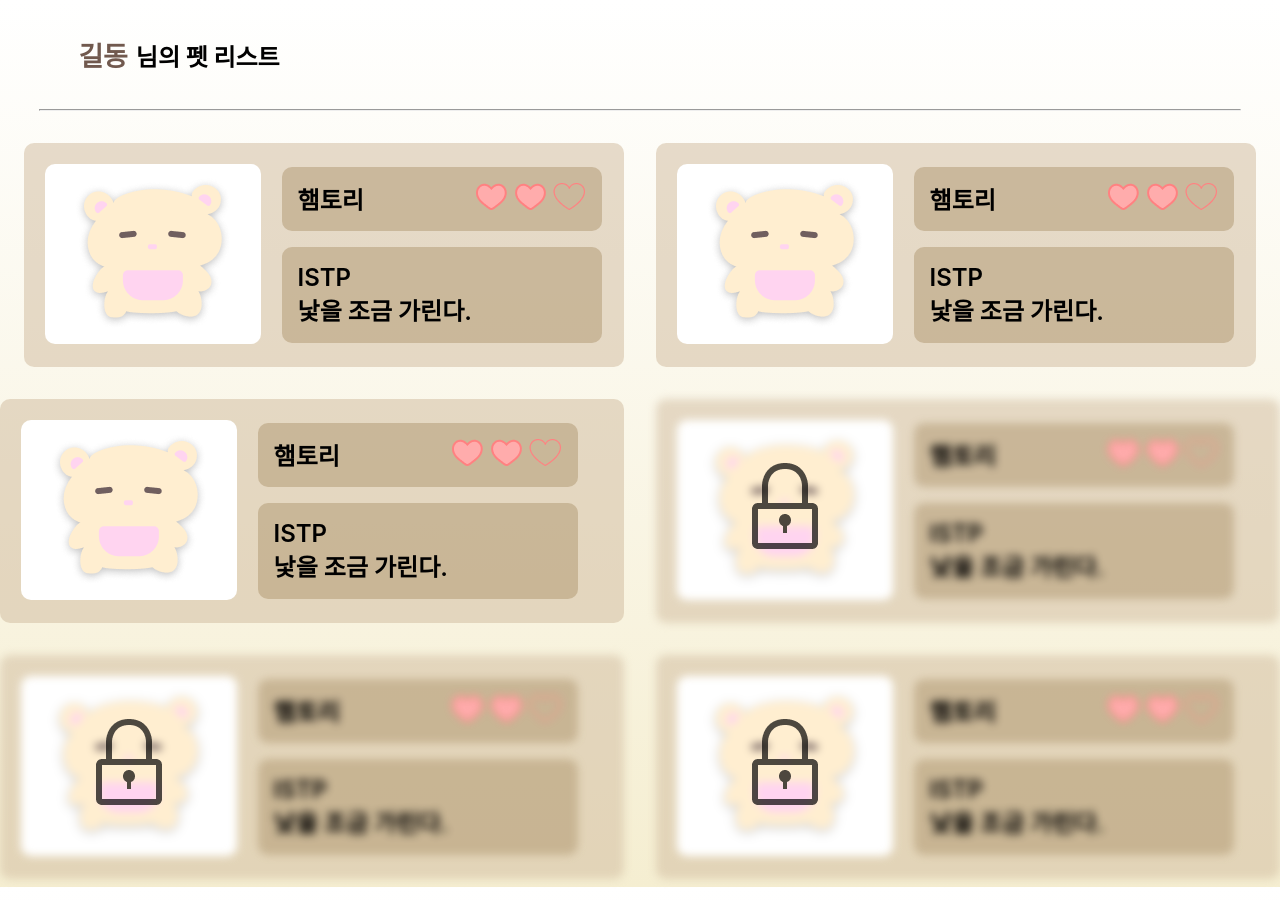
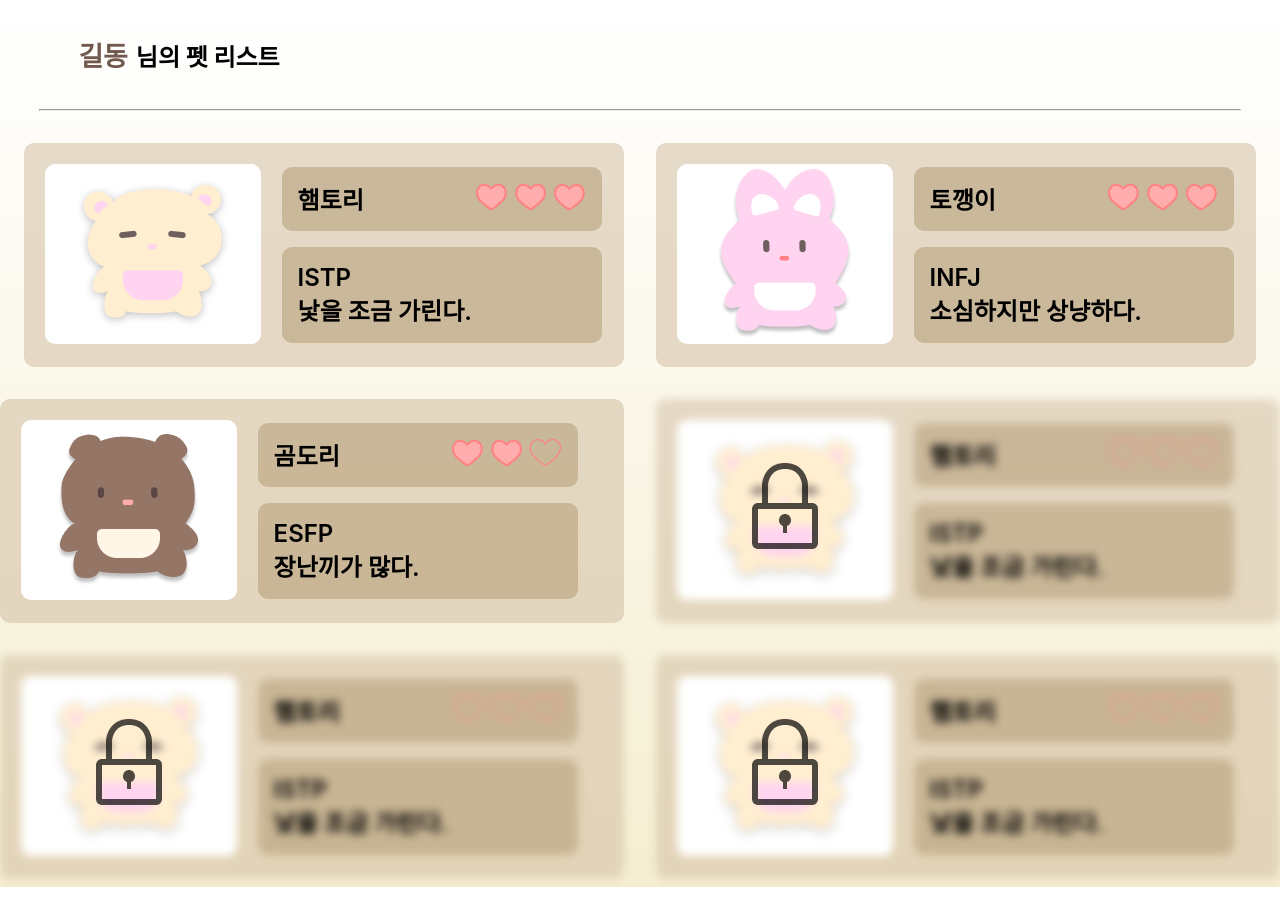
Before and after one commit to sidonge/HamNae, a FastAPI app: template templates/petslist.html in a window 1280 px wide; the page is wider, and only the part inside the window is pictured. Run offline with FastAPI, Linux system fonts and the light colour scheme; the template is opened without the code that fills it, so the values that code supplies are empty; some web fonts are replaced.

Commit message:
2차 수정완료

```diff
--- a/static/css/questslist.css
+++ /dev/null
@@ -1,4 +0,0 @@
-body{
-    background: linear-gradient(white, #F5EED1);
-    background-image: url(/static/image/해커톤-퀘스트달성도.png);
-}
--- a/templates/petslist.html
+++ b/templates/petslist.html
@@ -81,7 +81,7 @@
                 <div class="TextBox">
                     <div class="nameBox">
                         <div class="nameBoxName">햄토리</div>
-                        <p class="heartIcon"><img src="/static/image/heart (1).png" alt=""></p>
+                        <p class="heartIcon"><img src="/static/image/heartUnion.png" alt=""></p>
                     </div>
 
                     <div class="descriptionBox">
@@ -91,15 +91,15 @@
             </div>
 
             <div class="minBox">
-                <div class="charBox"><img id="hamster" src="/static/image/햄스터 (1).png" alt=""></div>
+                <div class="charBox"><img id="hamster" src="/static/image/토끼.png" alt=""></div>
                 <div class="TextBox">
                     <div class="nameBox">
-                        <div class="nameBoxName">햄토리</div>
-                        <p class="heartIcon"><img src="/static/image/heart (1).png" alt=""></p>
+                        <div class="nameBoxName">토깽이</div>
+                        <p class="heartIcon"><img src="/static/image/heartUnion.png" alt=""></p>
                     </div>
 
                     <div class="descriptionBox">
-                        <div class="descriptionBoxText">ISTP<br>낯을 조금 가린다.</div>
+                        <div class="descriptionBoxText">INFJ<br>소심하지만 상냥하다.</div>
                     </div>
                 </div>
             </div>
@@ -109,15 +109,15 @@
             <div class="container">
                 <div class="minBox">
                     <div class="charBox">
-                        <img id="hamster" src="/static/image/햄스터 (1).png" alt=""></div>
+                        <img id="hamster" src="/static/image/곰.png" alt=""></div>
                     <div class="TextBox">
                         <div class="nameBox">
-                            <div class="nameBoxName">햄토리</div>
+                            <div class="nameBoxName">곰도리</div>
                             <p class="heartIcon"><img src="/static/image/heart (1).png" alt=""></p>
                         </div>
 
                         <div class="descriptionBox">
-                            <div class="descriptionBoxText">ISTP<br>낯을 조금 가린다.</div>
+                            <div class="descriptionBoxText">ESFP<br>장난끼가 많다.</div>
                         </div>
                     </div>
                 </div>
@@ -130,7 +130,7 @@
                     <div class="TextBox">
                         <div class="nameBox">
                             <div class="nameBoxName">햄토리</div>
-                            <p class="heartIcon"><img src="/static/image/heart (1).png" alt=""></p>
+                            <p class="heartIcon"><img src="/static/image/heartUnion2.png" alt=""></p>
                         </div>
 
                         <div class="descriptionBox">
@@ -151,7 +151,7 @@
                     <div class="TextBox">
                         <div class="nameBox">
                             <div class="nameBoxName">햄토리</div>
-                            <p class="heartIcon"><img src="/static/image/heart (1).png" alt=""></p>
+                            <p class="heartIcon"><img src="/static/image/heartUnion2.png" alt=""></p>
                         </div>
                         <div class="descriptionBox">
                             <div class="descriptionBoxText">ISTP<br>낯을 조금 가린다.</div>
@@ -168,7 +168,7 @@
                     <div class="TextBox">
                         <div class="nameBox">
                             <div class="nameBoxName">햄토리</div>
-                            <p class="heartIcon"><img src="/static/image/heart (1).png" alt=""></p>
+                            <p class="heartIcon"><img src="/static/image/heartUnion2.png" alt=""></p>
                         </div>
                         <div class="descriptionBox">
                             <div class="descriptionBoxText">ISTP<br>낯을 조금 가린다.</div>
```
Also changed, not shown: templates/questslist.html (deleted, +0 -12 lines), static/image/heartUnion.png (added), static/image/heartUnion2.png (added), static/image/곰.png (added), static/image/토끼.png (added), 2 other files.
